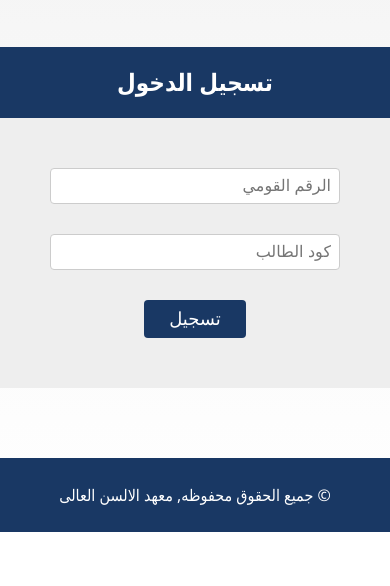
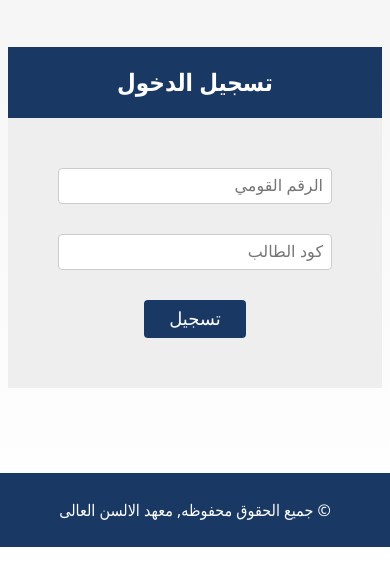
Before and after one commit to Amr-Safwat/Al-Alsun, a plain HTML site: page login.html in a window 390 px wide. Shown: the part 198-784 px from the top of the page. Drawn offline with Linux system fonts and the light colour scheme.

Commit message:
created a media query

```diff
--- a/css/login.css
+++ b/css/login.css
@@ -66,3 +66,9 @@ footer {
   padding: 10px;
   text-align: center;
 }
+
+@media (max-width: 767px) {
+  .box {
+    margin: 50px 8px 85px;
+  }
+}
```
